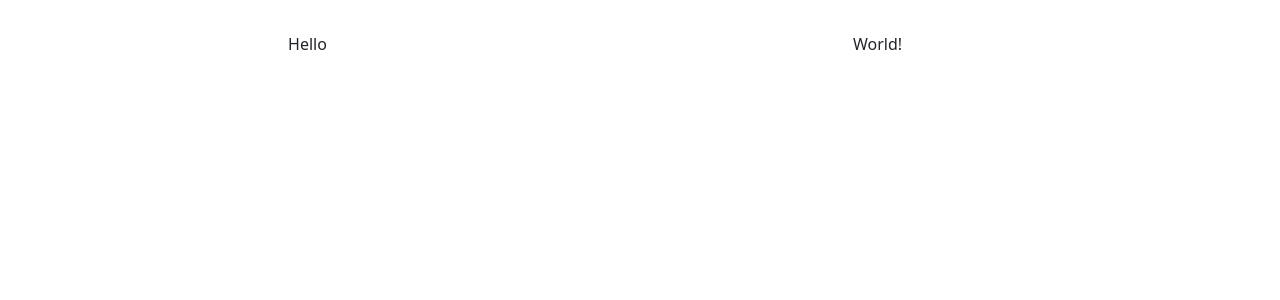
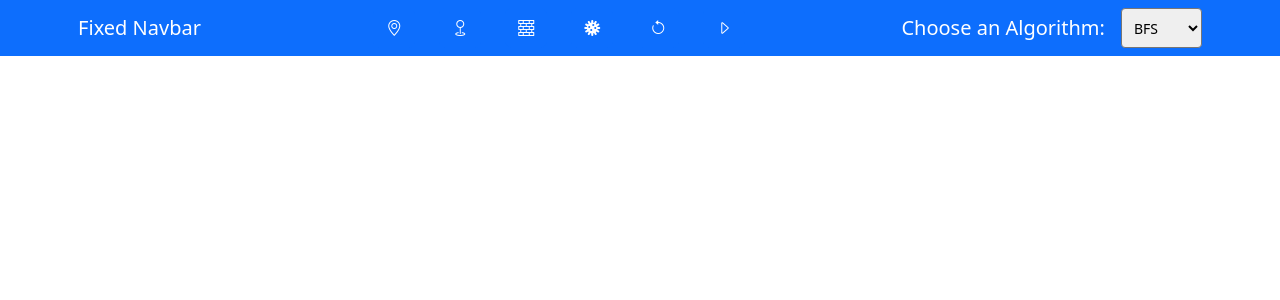
Before and after one commit to olijujuangreen/Pathfinder-React, a React (Vite) app: page / in a window 1280 px wide. Shown: the top 300 px of the page. Built offline with nearby package versions, Linux system fonts and the light colour scheme.

Commit message:
Setup Navbar

```diff
--- a/index.html
+++ b/index.html
@@ -9,7 +9,7 @@
 
 </head>
 
-<body>
+<body class="d-flex flex-column h-100">
   <div id="root"></div>
   <script type="module" src="./src/main.tsx"></script>
 </body>
--- a/src/App.tsx
+++ b/src/App.tsx
@@ -1,12 +1,50 @@
-import React from "react";
+import React, { useState } from "react";
 import "./App.css";
 
 function App() {
+  const [algoSelection, setAlgoSelection] = useState("BFS");
+
   return (
-    <div className="container">
-      <div className="row">
-        <div className="col-5">Hello</div>
-        <div className="col">World!</div>
+    <div className="navbar navbar-expand-md navbar-dark fixed-top bg-primary ">
+      <div className="d-lg-flex justify-content-around align-content-center w-100">
+        <a href="#" className="navbar-brand">
+          Fixed Navbar
+        </a>
+        <div className="d-flex gap-4 align-content-center justify-content-around">
+          <button type="button" className="btn btn-primary">
+            <i className="bi bi-geo-alt"></i>
+          </button>
+          <button type="button" className="btn btn-primary">
+            <i className="bi bi-geo"></i>
+          </button>
+          <button type="button" className="btn btn-primary">
+            <i className="bi bi-bricks"></i>
+          </button>
+          <button type="button" className="btn btn-primary">
+            <i className="bi bi-virus"></i>
+          </button>
+          <button type="button" className="btn btn-primary">
+            <i className="bi bi-arrow-counterclockwise"></i>
+          </button>
+          <button type="button" className="btn btn-primary">
+            <i className="bi bi-caret-right"></i>
+          </button>
+        </div>
+        <div className="d-flex align-content-center justify-content-center">
+          <div className="navbar-brand">Choose an Algorithm: </div>
+          <select
+            className="form-select-sm"
+            aria-label="Default select example"
+            value={algoSelection}
+            onChange={(e) => {
+              setAlgoSelection(e.target.value);
+            }}
+          >
+            <option value="BFS">BFS</option>
+            <option value="DFS">DFS</option>
+            <option value="DIJKSTRA">Dijkstra</option>
+          </select>
+        </div>
       </div>
     </div>
   );
```
Also changed, not shown: src/assets/styles/css/bootstrap.css.
